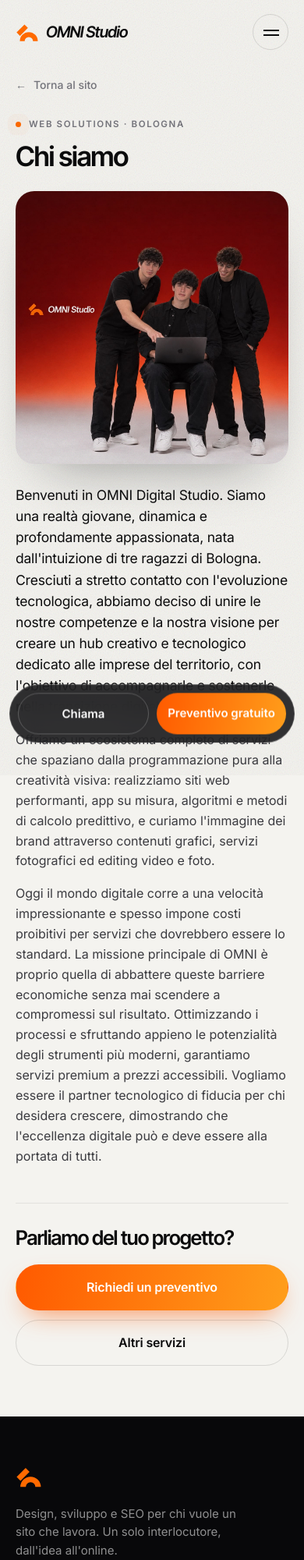
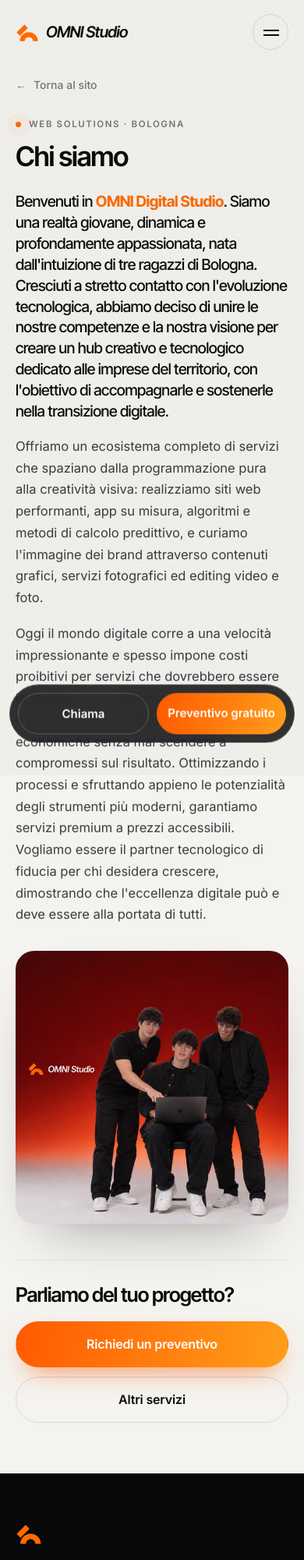
Before and after one commit to davi123456123456/OMNI, a plain HTML site: page chi-siamo.html in a window 390 px wide. Shown: the top 2000 px of the page at 78% size. Drawn offline with Linux system fonts and the light colour scheme.

Commit message:
Add files via upload

```diff
--- a/assets/css/style.css
+++ b/assets/css/style.css
@@ -643,20 +643,23 @@
 .back span{transition:transform .4s var(--ease)}
 .back:hover span{transform:translateX(-3px)}
 
-/* testata e testo su una colonna sola */
-.page__head{max-width:900px}
+/* testata, testo e foto: una colonna sola, centrata nella pagina */
+.page__head{max-width:940px;margin-inline:auto;text-align:center}
 .page__head .sec-title{margin:18px 0 0}
+.page__head .sec-lead{margin-top:20px}
 
-.page__photo{margin:clamp(32px,4vw,52px) 0 0;max-width:64ch}
+.prose{max-width:880px;margin:clamp(30px,3.6vw,46px) auto 0;display:grid;gap:clamp(20px,1.9vw,26px)}
+.prose p{font-size:18.5px;line-height:1.72;color:var(--ink-2)}
+.prose p:first-child{
+  font-family:"Inter Tight","Inter",sans-serif;font-weight:500;
+  font-size:clamp(21px,1.85vw,26px);line-height:1.44;letter-spacing:-.025em;color:var(--ink);
+}
+.hl{color:var(--orange);font-weight:700}
+
+.page__photo{margin:clamp(40px,5vw,64px) auto 0;max-width:700px}
 .page__photo img{
-  width:100%;height:auto;border-radius:var(--r-l);
-  box-shadow:0 34px 70px -40px rgba(11,11,12,.45);
-}
-
-.prose{max-width:64ch;margin-top:clamp(30px,3.6vw,46px);display:grid;gap:clamp(18px,1.7vw,24px)}
-.prose p{font-size:17px;line-height:1.66;color:var(--ink-2)}
-.prose p:first-child{
-  font-size:clamp(18px,1.45vw,20px);line-height:1.58;color:var(--ink);letter-spacing:-.012em;
+  display:block;width:100%;height:auto;aspect-ratio:1/1;object-fit:cover;
+  border-radius:var(--r-l);box-shadow:0 34px 70px -40px rgba(11,11,12,.45);
 }
 
 /* elenco servizi: stesse card della home */
@@ -664,30 +667,37 @@
 .card h2{font-size:24px;margin-bottom:12px}
 
 .page__cta{
-  margin-top:clamp(56px,7vw,96px);padding-top:clamp(34px,4vw,48px);border-top:1px solid var(--line-soft);
-  display:flex;flex-wrap:wrap;align-items:center;justify-content:space-between;gap:24px;
+  max-width:940px;margin:clamp(56px,7vw,96px) auto 0;
+  padding-top:clamp(34px,4vw,48px);border-top:1px solid var(--line-soft);
+  display:flex;flex-direction:column;align-items:center;text-align:center;gap:24px;
 }
 .page__cta p{
   font-family:"Inter Tight","Inter",sans-serif;font-weight:600;letter-spacing:-.035em;line-height:1.08;
-  font-size:clamp(22px,2.6vw,34px);max-width:22ch;
+  font-size:clamp(22px,2.6vw,34px);max-width:24ch;
 }
-.page__cta-row{display:flex;flex-wrap:wrap;gap:12px}
+.page__cta-row{display:flex;flex-wrap:wrap;justify-content:center;gap:12px}
 
 @media (max-width:1080px){
   .cards--3{grid-template-columns:repeat(2,1fr)}
 }
+@media (max-width:860px){
+  .prose{max-width:66ch}
+}
 @media (max-width:620px){
   .page{padding:98px 0 66px}
+  /* su telefono tutto a bandiera, come le sezioni della home */
+  .page__head{text-align:left;max-width:none}
   .page__head .sec-title{margin-top:13px}
-  .page__photo{margin-top:26px;max-width:none}
-  .prose{max-width:none;margin-top:26px;gap:16px}
-  .prose p{font-size:16px;line-height:1.62}
-  .prose p:first-child{font-size:17.5px;line-height:1.55}
+  .page__head .sec-lead{margin-top:14px;margin-inline:0}
+  .prose{max-width:none;margin-top:26px;gap:18px}
+  .prose p{font-size:16.5px;line-height:1.68}
+  .prose p:first-child{font-size:19.5px;line-height:1.38}
+  .page__photo{margin-top:32px;max-width:none}
   .cards--3{grid-template-columns:1fr;margin-top:34px}
   .card h2{font-size:20px}
-  .page__cta{margin-top:46px;padding-top:30px;flex-direction:column;align-items:flex-start;gap:20px}
+  .page__cta{margin-top:46px;padding-top:30px;align-items:flex-start;text-align:left;gap:20px}
   .page__cta p{font-size:clamp(22px,6.6vw,28px);max-width:none}
-  .page__cta-row{width:100%}
+  .page__cta-row{width:100%;justify-content:flex-start}
   .page__cta-row .btn{flex:1 1 100%}
 }
 
--- a/chi-siamo.html
+++ b/chi-siamo.html
@@ -75,18 +75,18 @@
       <h1 class="sec-title" data-anim="words">Chi siamo</h1>
     </div>
 
-    <figure class="page__photo" data-anim="up" data-delay="80">
-      <img src="assets/img/team.jpg" width="1254" height="1254" decoding="async"
-           alt="I tre soci di OMNI Digital Studio al lavoro davanti al computer">
-    </figure>
-
     <div class="prose">
-      <p data-anim="up" data-delay="120">Benvenuti in OMNI Digital Studio. Siamo una realtà giovane, dinamica e profondamente appassionata, nata dall'intuizione di tre ragazzi di Bologna. Cresciuti a stretto contatto con l'evoluzione tecnologica, abbiamo deciso di unire le nostre competenze e la nostra visione per creare un hub creativo e tecnologico dedicato alle imprese del territorio, con l'obiettivo di accompagnarle e sostenerle nella transizione digitale.</p>
+      <p data-anim="up" data-delay="120">Benvenuti in <strong class="hl">OMNI Digital Studio</strong>. Siamo una realtà giovane, dinamica e profondamente appassionata, nata dall'intuizione di tre ragazzi di Bologna. Cresciuti a stretto contatto con l'evoluzione tecnologica, abbiamo deciso di unire le nostre competenze e la nostra visione per creare un hub creativo e tecnologico dedicato alle imprese del territorio, con l'obiettivo di accompagnarle e sostenerle nella transizione digitale.</p>
 
       <p data-anim="up" data-delay="180">Offriamo un ecosistema completo di servizi che spaziano dalla programmazione pura alla creatività visiva: realizziamo siti web performanti, app su misura, algoritmi e metodi di calcolo predittivo, e curiamo l'immagine dei brand attraverso contenuti grafici, servizi fotografici ed editing video e foto.</p>
 
       <p data-anim="up" data-delay="240">Oggi il mondo digitale corre a una velocità impressionante e spesso impone costi proibitivi per servizi che dovrebbero essere lo standard. La missione principale di OMNI è proprio quella di abbattere queste barriere economiche senza mai scendere a compromessi sul risultato. Ottimizzando i processi e sfruttando appieno le potenzialità degli strumenti più moderni, garantiamo servizi premium a prezzi accessibili. Vogliamo essere il partner tecnologico di fiducia per chi desidera crescere, dimostrando che l'eccellenza digitale può e deve essere alla portata di tutti.</p>
     </div>
+
+    <figure class="page__photo" data-anim="up" data-delay="80">
+      <img src="assets/img/team.jpg" width="1254" height="1254" decoding="async"
+           alt="I tre soci di OMNI Digital Studio al lavoro davanti al computer">
+    </figure>
 
     <div class="page__cta" data-anim="up">
       <p>Parliamo del tuo progetto?</p>
```
Also changed, not shown: altri-servizi.html (+1 -4 lines).
